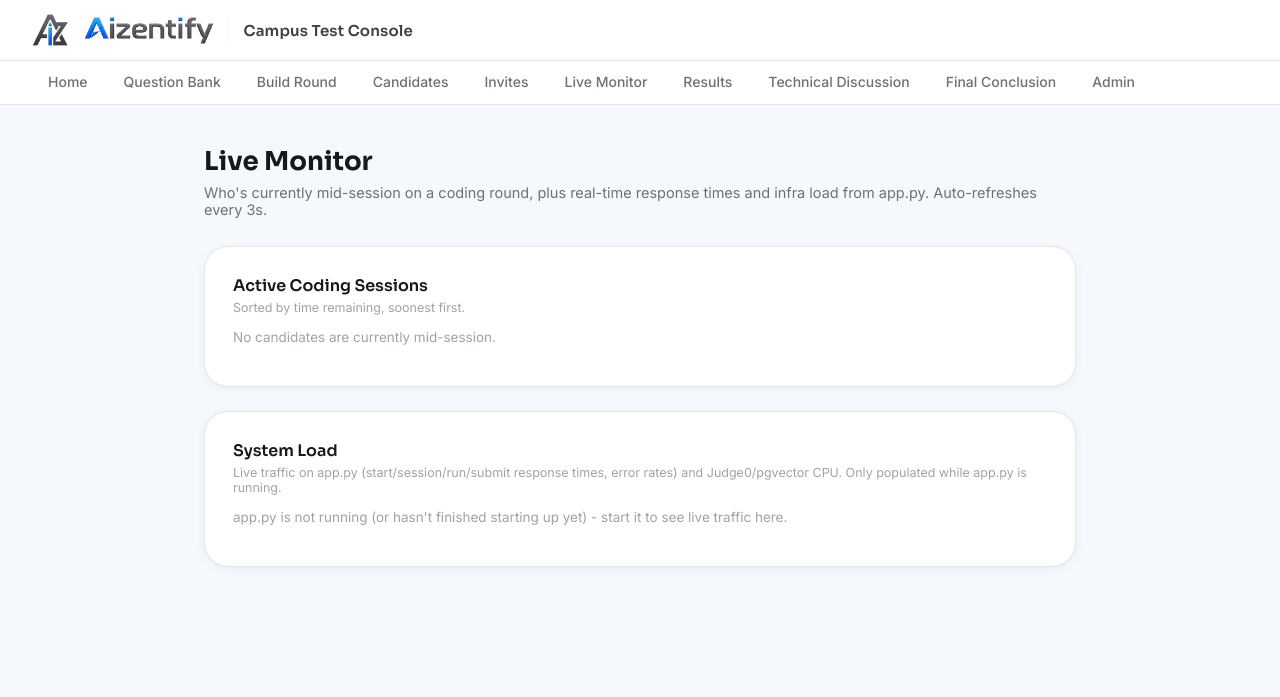
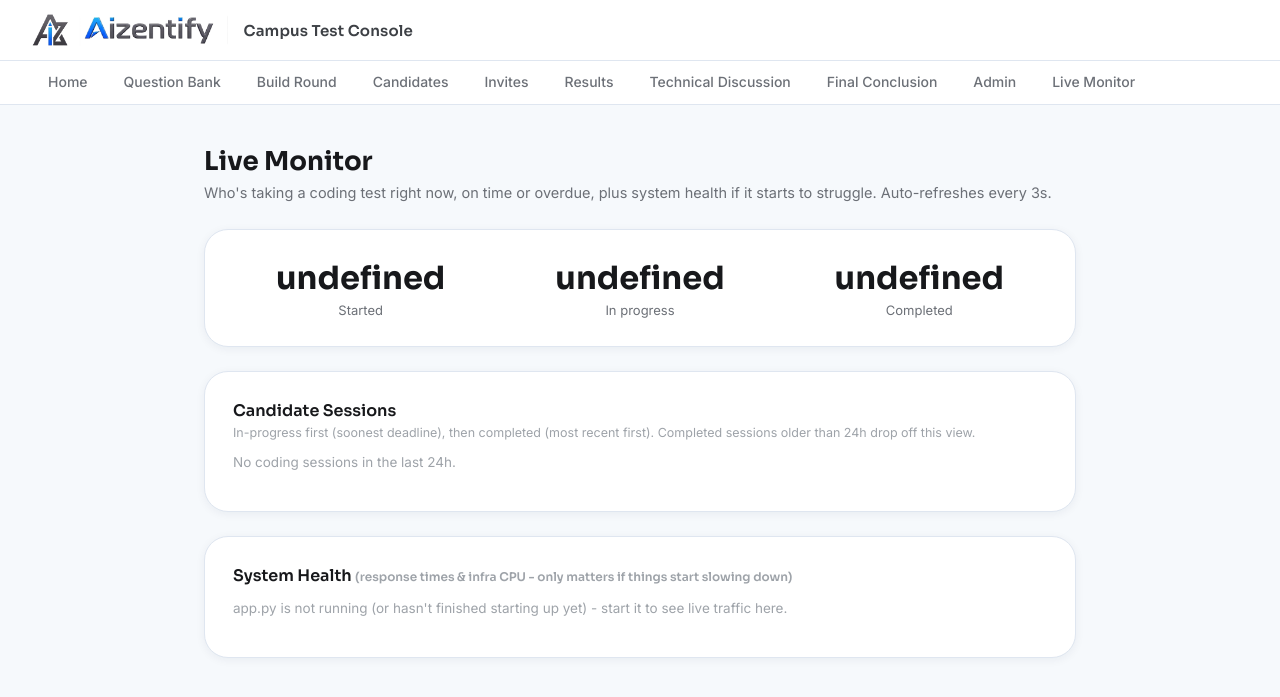
Before and after one commit to nrajavelu/asi-platform, a Python web app: template campus-tests/templates/live_monitor.html in a window 1280 px wide. Shown: the top 697 px of the page. Run offline with Jinja, Linux system fonts and the light colour scheme; the template is opened without the code that fills it, so the values that code supplies are empty.

Commit message:
Refine Live Monitor: KPI strip, on-time/overdue tracking, completed sessions, nav moved to end
Live Monitor tab moved to the end of the nav (after Admin). The session
table now covers the full candidate lifecycle instead of just in-progress:
adds Started/Submitted timestamps and an on-time/in-progress/overdue flag
per candidate, plus a top KPI strip (Started/In Progress/Completed counts).
Completed sessions are capped to the last 24h so old drives don't clutter
a live view; in-progress sessions show regardless of age since a stuck one
is exactly what an admin needs to notice. System-health (response-time
percentiles/infra CPU) stays as a secondary panel below the candidate view,
since it's about system health, not candidate headcount.

Co-Authored-By: Claude Sonnet 5 <noreply@anthropic.com>

```diff
--- a/campus-tests/templates/base.html
+++ b/campus-tests/templates/base.html
@@ -274,11 +274,11 @@
   <a href="/rounds/new" class="{{ 'active' if active == 'build' else '' }}">Build Round</a>
   <a href="/candidates" class="{{ 'active' if active == 'candidates' else '' }}">Candidates</a>
   <a href="/invites" class="{{ 'active' if active == 'invites' else '' }}">Invites</a>
-  <a href="/live-monitor" class="{{ 'active' if active == 'live_monitor' else '' }}">Live Monitor</a>
   <a href="/results" class="{{ 'active' if active == 'results' else '' }}">Results</a>
   <a href="/technical-discussion" class="{{ 'active' if active == 'technical_discussion' else '' }}">Technical Discussion</a>
   <a href="/final-conclusion" class="{{ 'active' if active == 'final_conclusion' else '' }}">Final Conclusion</a>
   <a href="/admin" class="{{ 'active' if active == 'admin' else '' }}">Admin</a>
+  <a href="/live-monitor" class="{{ 'active' if active == 'live_monitor' else '' }}">Live Monitor</a>
 </nav>
 {% endif %}
 <main class="{{ 'embed' if embed else '' }}">
--- a/campus-tests/templates/live_monitor.html
+++ b/campus-tests/templates/live_monitor.html
@@ -1,35 +1,62 @@
 {% extends "base.html" %}
 {% block content %}
 <h1>Live Monitor</h1>
-<p class="subtitle">Who's currently mid-session on a coding round, plus real-time response times and infra load from app.py. Auto-refreshes every 3s.</p>
+<p class="subtitle">Who's taking a coding test right now, on time or overdue, plus system health if it starts to struggle. Auto-refreshes every 3s.</p>
 
 <div class="card">
-  <div class="section-title">Active Coding Sessions</div>
-  <p class="hint">Sorted by time remaining, soonest first.</p>
+  <div id="kpi-root"></div>
+</div>
+
+<div class="card">
+  <div class="section-title">Candidate Sessions</div>
+  <p class="hint">In-progress first (soonest deadline), then completed (most recent first). Completed sessions older than 24h drop off this view.</p>
   <div id="sessions-root"></div>
 </div>
 
 <div class="card">
-  <div class="section-title">System Load</div>
-  <p class="hint">Live traffic on app.py (start/session/run/submit response times, error rates) and Judge0/pgvector CPU. Only populated while app.py is running.</p>
+  <div class="section-title">System Health <span class="muted" style="font-weight:400;font-size:12px;">(response times &amp; infra CPU - only matters if things start slowing down)</span></div>
   <div id="load-root"></div>
 </div>
 
+<style>
+.kpi-strip { display: flex; gap: 24px; }
+.kpi-strip .kpi { flex: 1; text-align: center; }
+.kpi-strip .kpi .num { font-family: var(--font-head); font-size: 32px; font-weight: 700; color: var(--ink-900); }
+.kpi-strip .kpi .label { font-size: 13px; color: var(--ink-500); margin-top: 4px; }
+.flag-pill { display: inline-block; padding: 3px 10px; border-radius: 999px; font-size: 12px; font-weight: 600; }
+.flag-pill.on_time { background: #e7f7ee; color: #1a8a4c; }
+.flag-pill.in_progress { background: #eaf1ff; color: #1a5fe8; }
+.flag-pill.overdue { background: #fdeceb; color: #c0392b; }
+</style>
+
 <script>
+function fmtTime(iso) {
+  return iso ? new Date(iso).toLocaleTimeString() : '—';
+}
 function fmtRemaining(s) {
   if (s === null || s === undefined) return '—';
-  if (s < 0) return '<span style="color:#c0392b;font-weight:600;">overdue</span>';
-  const m = Math.floor(s / 60), sec = Math.floor(s % 60);
-  return `${m}m ${sec}s`;
+  const sign = s < 0 ? '-' : '';
+  const abs = Math.abs(s);
+  const m = Math.floor(abs / 60), sec = Math.floor(abs % 60);
+  return `${sign}${m}m ${sec}s`;
+}
+const FLAG_LABEL = { on_time: 'On time', in_progress: 'In progress', overdue: 'Overdue' };
+
+function renderKpi(kpi) {
+  return `<div class="kpi-strip">
+    <div class="kpi"><div class="num">${kpi.started}</div><div class="label">Started</div></div>
+    <div class="kpi"><div class="num">${kpi.in_progress}</div><div class="label">In progress</div></div>
+    <div class="kpi"><div class="num">${kpi.completed}</div><div class="label">Completed</div></div>
+  </div>`;
 }
 
 function renderSessions(rows) {
   if (!rows.length) {
-    return '<p class="muted">No candidates are currently mid-session.</p>';
+    return '<p class="muted">No coding sessions in the last 24h.</p>';
   }
-  let html = '<table><tr><th>Name</th><th>Email</th><th>Drive / Round</th><th>Started</th><th>Time remaining</th><th>Questions</th></tr>';
+  let html = '<table><tr><th>Name</th><th>Email</th><th>Drive / Round</th><th>Started</th><th>Submitted</th><th>Time remaining</th><th>Status</th><th>Questions</th></tr>';
   for (const r of rows) {
-    html += `<tr><td>${r.name}</td><td>${r.email}</td><td>${r.drive}</td><td>${r.started_at ? new Date(r.started_at).toLocaleTimeString() : '—'}</td><td>${fmtRemaining(r.remaining_s)}</td><td>${r.questions_attempted} / ${r.questions_total}</td></tr>`;
+    html += `<tr><td>${r.name}</td><td>${r.email}</td><td>${r.drive}</td><td>${fmtTime(r.started_at)}</td><td>${fmtTime(r.submitted_at)}</td><td>${fmtRemaining(r.remaining_s)}</td><td><span class="flag-pill ${r.flag}">${FLAG_LABEL[r.flag]}</span></td><td>${r.questions_attempted} / ${r.questions_total}</td></tr>`;
   }
   html += '</table>';
   return html;
@@ -39,13 +66,10 @@ function renderLoad(d) {
   if (!d) {
     return '<p class="muted">app.py is not running (or hasn\'t finished starting up yet) - start it to see live traffic here.</p>';
   }
-  let html = `<p class="hint">Elapsed: ${d.elapsed_s}s &middot; Started: ${d.candidates_started} &middot; Finished: ${d.candidates_finished}</p>`;
-  html += '<div style="margin-bottom:12px;">';
-  html += d.alerts.length
+  let html = d.alerts.length
     ? d.alerts.map(a => `<div style="padding:8px 12px;border-radius:6px;margin-bottom:6px;font-size:13px;${a.startsWith('BROKEN') ? 'background:#fdeceb;color:#c0392b;' : 'background:#fff6e5;color:#a86a00;'}">${a}</div>`).join('')
     : '<span class="muted">No alerts</span>';
-  html += '</div>';
-  html += '<table><tr><th>Endpoint</th><th>Count</th><th>Errors</th><th>Error rate</th><th>p50</th><th>p95</th><th>p99</th></tr>';
+  html += '<table style="margin-top:10px;"><tr><th>Endpoint</th><th>Count</th><th>Errors</th><th>Error rate</th><th>p50</th><th>p95</th><th>p99</th></tr>';
   for (const [name, e] of Object.entries(d.endpoints)) {
     html += `<tr><td>${name}</td><td>${e.count}</td><td>${e.errors}</td><td>${(e.error_rate * 100).toFixed(1)}%</td><td>${e.p50}s</td><td>${e.p95}s</td><td>${e.p99}s</td></tr>`;
   }
@@ -62,14 +86,16 @@ async function tick() {
   try {
     const r = await fetch('/live-monitor/data');
     const d = await r.json();
-    document.getElementById('sessions-root').innerHTML = renderSessions(d.active_sessions);
+    document.getElementById('kpi-root').innerHTML = renderKpi(d.kpi);
+    document.getElementById('sessions-root').innerHTML = renderSessions(d.sessions);
     document.getElementById('load-root').innerHTML = renderLoad(d.system_load);
   } catch (e) {
     // transient fetch failure - leave the last known render in place
   }
 }
 
-document.getElementById('sessions-root').innerHTML = renderSessions({{ active_sessions | tojson }});
+document.getElementById('kpi-root').innerHTML = renderKpi({{ kpi | tojson }});
+document.getElementById('sessions-root').innerHTML = renderSessions({{ sessions | tojson }});
 document.getElementById('load-root').innerHTML = renderLoad({{ system_load | tojson }});
 setInterval(tick, 3000);
 </script>
```
Also changed, not shown: campus-tests/webui.py (+47 -15 lines).
